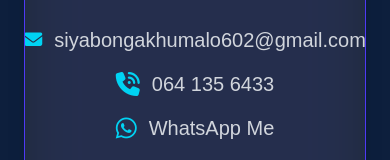
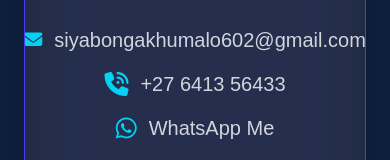
Before and after one commit to nazlul/localconnectai, a Next.js app: page / in a window 390 px wide. Shown: the part 11460-11620 px from the top of the page. Built offline with nearby package versions, Linux system fonts and the light colour scheme.

Commit message:
phone number updated

```diff
--- a/src/components/Contact.tsx
+++ b/src/components/Contact.tsx
@@ -56,7 +56,7 @@ export default function Contact() {
                 <p className="text-xl text-gray-300 flex items-center justify-center">
                   <i className="fa-solid fa-phone-volume text-cyan-400 text-2xl mr-3" />
                   <a href="tel:+27641356433" className="hover:text-cyan-400 transition">
-                    064 135 6433
+                    +27 6413 56433
                   </a>
                 </p>
                 <p className="text-xl text-gray-300 flex items-center justify-center">
```
